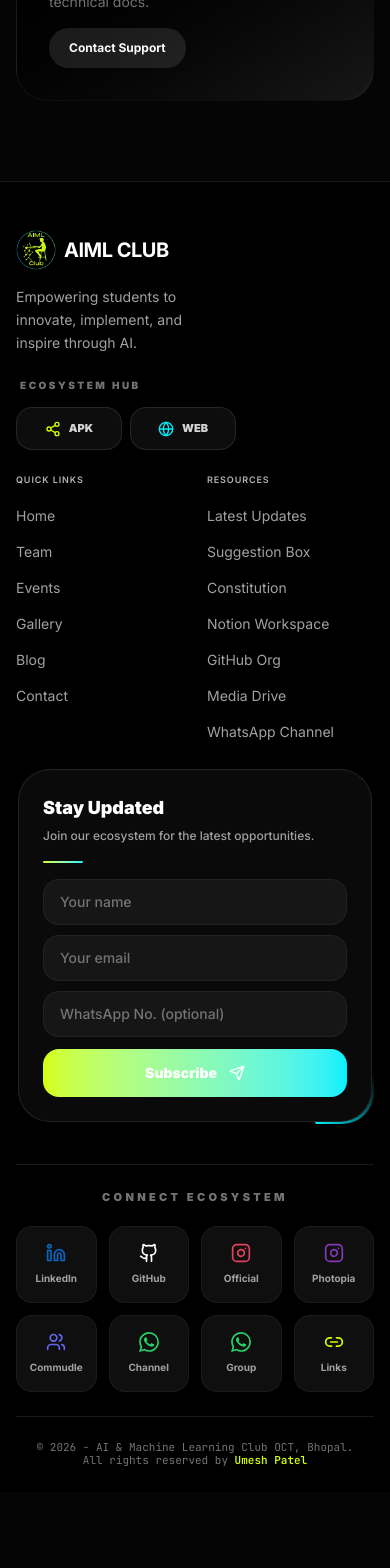
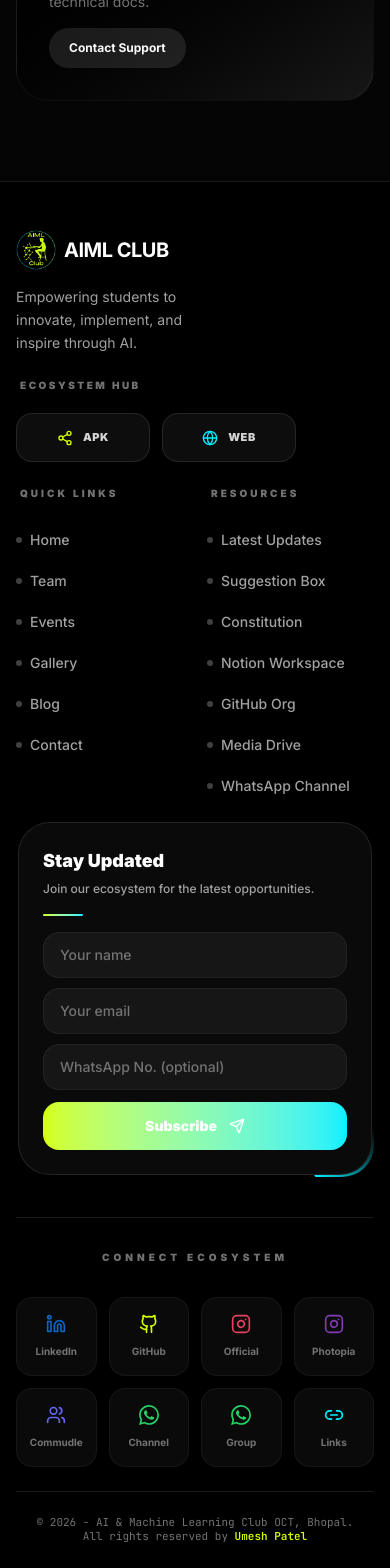
Before and after one commit to UmeshCode1/ai-ml-club, a Next.js app: page /download in a window 390 px wide. Shown: the part 1680-3248 px from the top of the page. Before the commit the page ends 3172 px from the top, so only its background shows below. Built offline with nearby package versions, Linux system fonts and the light colour scheme; no server answers.

Commit message:
feat: overhaul Footer and TeamSection UI/UX with cinematic effects and mobile optimizations

```diff
--- a/src/components/layout/footer.tsx
+++ b/src/components/layout/footer.tsx
@@ -9,6 +9,7 @@ import { WhatsAppIcon } from "@/components/icons/whatsapp-icon";
 import { createSubscription } from "@/lib/database";
 import { usePWAInstall } from "@/hooks/use-pwa-install";
 import { useShareApp } from "@/hooks/use-share-app";
+import { motion } from "framer-motion";
 
 export const Footer = () => {
     const [name, setName] = useState("");
@@ -79,34 +80,44 @@ export const Footer = () => {
                         </div>
 
                         {/* Distribution Actions Grouped Under Brand on Mobile/Desktop Column */}
-                        <div className="flex flex-col gap-3 max-w-[220px]">
-                            <h4 className="text-[10px] font-black uppercase tracking-[0.25em] text-neutral-400 dark:text-neutral-500 mb-0.5 px-1">Ecosystem Hub</h4>
-                            <div className="grid grid-cols-1 gap-2">
+                        <div className="flex flex-col gap-4 max-w-[280px]">
+                            <h4 className="text-[10px] font-black uppercase tracking-[0.25em] text-neutral-400 dark:text-neutral-500 mb-1 px-1">Ecosystem Hub</h4>
+                            <div className="grid grid-cols-1 gap-3">
                                 <InstallFooterItem />
-                                <div className="grid grid-cols-2 gap-2">
-                                    <button
+                                <div className="grid grid-cols-2 gap-3">
+                                    <motion.button
+                                        whileHover={{ scale: 1.02 }}
+                                        whileTap={{ scale: 0.98 }}
                                         onClick={() => share("apk")}
-                                        className="px-3 py-3 bg-neutral-100 dark:bg-white/5 border border-neutral-200 dark:border-white/10 rounded-2xl text-[11px] font-black text-neutral-800 dark:text-neutral-300 hover:text-[var(--neon-lime-text)] hover:border-[var(--neon-lime)]/50 transition-all flex items-center justify-center gap-2 group active:scale-95"
+                                        className="relative group overflow-hidden"
                                     >
-                                        <Share2 className="w-4 h-4 text-[var(--neon-lime-text)] group-hover:scale-110 transition-transform" />
-                                        <span>APK</span>
-                                    </button>
-                                    <button
+                                        <div className="absolute inset-0 bg-neutral-100 dark:bg-white/5 border border-neutral-200 dark:border-white/10 rounded-2xl transition-all group-hover:border-[var(--neon-lime)]/50 group-hover:bg-neutral-200 dark:group-hover:bg-white/10" />
+                                        <div className="relative p-4 flex items-center justify-center gap-2.5">
+                                            <Share2 className="w-4 h-4 text-[var(--neon-lime-text)] group-hover:rotate-12 transition-transform duration-300" />
+                                            <span className="text-[11px] font-black text-neutral-800 dark:text-neutral-300 tracking-wider">APK</span>
+                                        </div>
+                                    </motion.button>
+                                    <motion.button
+                                        whileHover={{ scale: 1.02 }}
+                                        whileTap={{ scale: 0.98 }}
                                         onClick={() => share("web")}
-                                        className="px-3 py-3 bg-neutral-100 dark:bg-white/5 border border-neutral-200 dark:border-white/10 rounded-2xl text-[11px] font-black text-neutral-800 dark:text-neutral-300 hover:text-[var(--neon-lime-text)] hover:border-[var(--neon-lime)]/50 transition-all flex items-center justify-center gap-2 group active:scale-95"
+                                        className="relative group overflow-hidden"
                                     >
-                                        <Globe className="w-4 h-4 text-[var(--electric-cyan-text)] group-hover:scale-110 transition-transform" />
-                                        <span>WEB</span>
-                                    </button>
+                                        <div className="absolute inset-0 bg-neutral-100 dark:bg-white/5 border border-neutral-200 dark:border-white/10 rounded-2xl transition-all group-hover:border-[var(--electric-cyan)]/50 group-hover:bg-neutral-200 dark:group-hover:bg-white/10" />
+                                        <div className="relative p-4 flex items-center justify-center gap-2.5">
+                                            <Globe className="w-4 h-4 text-[var(--electric-cyan-text)] group-hover:scale-110 transition-transform duration-300" />
+                                            <span className="text-[11px] font-black text-neutral-800 dark:text-neutral-300 tracking-wider">WEB</span>
+                                        </div>
+                                    </motion.button>
                                 </div>
                             </div>
                         </div>
                     </div>
 
-                    {/* Quick Links */}
+                    {/* Quick Links & Resources - Better spacing for mobile */}
                     <div className="col-span-1">
-                        <h3 className="font-semibold text-sm sm:text-base text-neutral-900 dark:text-white mb-4 sm:mb-6 uppercase tracking-widest text-[9px] opacity-70">Quick Links</h3>
-                        <ul className="space-y-3 sm:space-y-4">
+                        <h3 className="text-[10px] font-black uppercase tracking-[0.3em] text-neutral-400 dark:text-neutral-500 mb-6 px-1">Quick Links</h3>
+                        <ul className="space-y-4">
                             {[
                                 { name: "Home", href: "/" },
                                 { name: "Team", href: "/team" },
@@ -118,9 +129,10 @@ export const Footer = () => {
                                 <li key={link.name}>
                                     <Link
                                         href={link.href}
-                                        className="text-sm text-neutral-600 dark:text-neutral-400 hover:text-[var(--neon-lime-text)] transition-all hover:translate-x-1 inline-block"
+                                        className="text-sm font-medium text-neutral-600 dark:text-neutral-400 hover:text-[var(--neon-lime-text)] transition-colors hover:translate-x-1.5 inline-flex items-center gap-2 duration-300"
                                         prefetch={true}
                                     >
+                                        <div className="w-1.5 h-1.5 rounded-full bg-neutral-300 dark:bg-neutral-700 group-hover:bg-[var(--neon-lime)] transition-colors" />
                                         {link.name}
                                     </Link>
                                 </li>
@@ -128,16 +140,15 @@ export const Footer = () => {
                         </ul>
                     </div>
 
-                    {/* Resources */}
                     <div className="col-span-1">
-                        <h3 className="font-semibold text-sm sm:text-base text-neutral-900 dark:text-white mb-4 sm:mb-6 uppercase tracking-widest text-[9px] opacity-70">Resources</h3>
-                        <ul className="space-y-3 sm:space-y-4">
+                        <h3 className="text-[10px] font-black uppercase tracking-[0.3em] text-neutral-400 dark:text-neutral-500 mb-6 px-1">Resources</h3>
+                        <ul className="space-y-4">
                             {[
                                 { name: "Latest Updates", href: siteConfig.links.info, external: true },
                                 { name: "Suggestion Box", href: "/suggestions" },
                                 { name: "Constitution", href: "/constitution" },
                                 { name: "Notion Workspace", href: "https://aimlcluboct.notion.site/Home-d08e0983dce94b2f81ca1b5082771061", external: true },
-                                { name: "GitHub Org", href: "https://github.com/aimlcluboct", external: true },
+                                { name: "GitHub Org", href: siteConfig.links.github, external: true },
                                 { name: "Media Drive", href: siteConfig.links.drive, external: true },
                                 { name: "WhatsApp Channel", href: siteConfig.links.whatsappChannel, external: true },
                             ].map((link) => (
@@ -145,9 +156,10 @@ export const Footer = () => {
                                     <Link
                                         href={link.href}
                                         target={link.external ? "_blank" : undefined}
-                                        className="text-sm text-neutral-600 dark:text-neutral-400 hover:text-[var(--neon-lime-text)] transition-all hover:translate-x-1 inline-block"
+                                        className="text-sm font-medium text-neutral-600 dark:text-neutral-400 hover:text-[var(--neon-lime-text)] transition-colors hover:translate-x-1.5 inline-flex items-center gap-2 duration-300"
                                         prefetch={link.external ? false : true}
                                     >
+                                        <div className="w-1.5 h-1.5 rounded-full bg-neutral-300 dark:bg-neutral-700 group-hover:bg-[var(--neon-lime)] transition-colors" />
                                         {link.name}
                                     </Link>
                                 </li>
@@ -228,41 +240,32 @@ export const Footer = () => {
                 </div>
 
                 {/* Connect Grid - Social Links */}
-                <div className="mt-8 mb-6 pt-6 border-t border-neutral-200/50 dark:border-white/10">
-                    <p className="text-center text-[11px] font-black uppercase tracking-[0.3em] text-neutral-400 dark:text-neutral-500 mb-5 sm:mb-8">Connect Ecosystem</p>
-                    <div className="grid grid-cols-4 lg:grid-cols-8 gap-3 sm:gap-4 md:gap-5">
-                        <a href={siteConfig.links.linkedin} target="_blank" rel="noopener noreferrer" className="flex flex-col items-center justify-center gap-2 p-4 rounded-2xl bg-neutral-100 dark:bg-neutral-800/40 hover:bg-[var(--neon-lime)]/10 border border-neutral-200 dark:border-white/5 hover:border-[var(--neon-lime)]/50 transition-all group active:scale-95 shadow-sm">
-                            <Linkedin className="w-5 h-5 text-[#0A66C2] group-hover:scale-110 transition-transform" />
-                            <span className="text-[10px] sm:text-xs font-bold text-neutral-600 dark:text-neutral-400 group-hover:text-[var(--neon-lime-text)]">LinkedIn</span>
-                        </a>
-                        <a href={siteConfig.links.github} target="_blank" rel="noopener noreferrer" className="flex flex-col items-center justify-center gap-2 p-4 rounded-2xl bg-neutral-100 dark:bg-neutral-800/40 hover:bg-[var(--neon-lime)]/10 border border-neutral-200 dark:border-white/5 hover:border-[var(--neon-lime)]/50 transition-all group active:scale-95 shadow-sm">
-                            <Github className="w-5 h-5 text-neutral-900 dark:text-white group-hover:scale-110 transition-transform" />
-                            <span className="text-[10px] sm:text-xs font-bold text-neutral-600 dark:text-neutral-400 group-hover:text-[var(--neon-lime-text)]">GitHub</span>
-                        </a>
-                        <a href={siteConfig.links.instagram} target="_blank" rel="noopener noreferrer" className="flex flex-col items-center justify-center gap-2 p-4 rounded-2xl bg-neutral-100 dark:bg-neutral-800/40 hover:bg-[var(--neon-lime)]/10 border border-neutral-200 dark:border-white/5 hover:border-[var(--neon-lime)]/50 transition-all group active:scale-95 shadow-sm">
-                            <Instagram className="w-5 h-5 text-[#E4405F] group-hover:scale-110 transition-transform" />
-                            <span className="text-[10px] sm:text-xs font-bold text-neutral-600 dark:text-neutral-400 group-hover:text-[var(--neon-lime-text)]">Official</span>
-                        </a>
-                        <a href={siteConfig.links.instagramPhotopia} target="_blank" rel="noopener noreferrer" className="flex flex-col items-center justify-center gap-2 p-4 rounded-2xl bg-neutral-100 dark:bg-neutral-800/40 hover:bg-[var(--neon-lime)]/10 border border-neutral-200 dark:border-white/5 hover:border-[var(--neon-lime)]/50 transition-all group active:scale-95 shadow-sm">
-                            <Instagram className="w-5 h-5 text-[#833AB4] group-hover:scale-110 transition-transform" />
-                            <span className="text-[10px] sm:text-xs font-bold text-neutral-600 dark:text-neutral-400 group-hover:text-[var(--neon-lime-text)]">Photopia</span>
-                        </a>
-                        <a href={siteConfig.links.commudle} target="_blank" rel="noopener noreferrer" className="flex flex-col items-center justify-center gap-2 p-4 rounded-2xl bg-neutral-100 dark:bg-neutral-800/40 hover:bg-[var(--neon-lime)]/10 border border-neutral-200 dark:border-white/5 hover:border-[var(--neon-lime)]/50 transition-all group active:scale-95 shadow-sm">
-                            <Users className="w-5 h-5 text-[#6366F1] group-hover:scale-110 transition-transform" />
-                            <span className="text-[10px] sm:text-xs font-bold text-neutral-600 dark:text-neutral-400 group-hover:text-[var(--neon-lime-text)]">Commudle</span>
-                        </a>
-                        <a href={siteConfig.links.whatsappChannel} target="_blank" rel="noopener noreferrer" className="flex flex-col items-center justify-center gap-2 p-4 rounded-2xl bg-neutral-100 dark:bg-neutral-800/40 hover:bg-[var(--neon-lime)]/10 border border-neutral-200 dark:border-white/5 hover:border-[var(--neon-lime)]/50 transition-all group active:scale-95 shadow-sm">
-                            <WhatsAppIcon className="w-5 h-5 group-hover:scale-110 transition-transform" />
-                            <span className="text-[10px] sm:text-xs font-bold text-neutral-600 dark:text-neutral-400 group-hover:text-[var(--neon-lime-text)]">Channel</span>
-                        </a>
-                        <a href={siteConfig.links.whatsappGroup} target="_blank" rel="noopener noreferrer" className="flex flex-col items-center justify-center gap-2 p-4 rounded-2xl bg-neutral-100 dark:bg-neutral-800/40 hover:bg-[var(--neon-lime)]/10 border border-neutral-200 dark:border-white/5 hover:border-[var(--neon-lime)]/50 transition-all group active:scale-95 shadow-sm">
-                            <WhatsAppIcon className="w-5 h-5 group-hover:scale-110 transition-transform" />
-                            <span className="text-[10px] sm:text-xs font-bold text-neutral-600 dark:text-neutral-400 group-hover:text-[var(--neon-lime-text)]">Group</span>
-                        </a>
-                        <a href={siteConfig.links.social} target="_blank" rel="noopener noreferrer" className="flex flex-col items-center justify-center gap-2 p-4 rounded-2xl bg-neutral-100 dark:bg-neutral-800/40 hover:bg-[var(--neon-lime)]/10 border border-neutral-200 dark:border-white/5 hover:border-[var(--neon-lime)]/50 transition-all group active:scale-95 shadow-sm">
-                            <Link2 className="w-5 h-5 text-[var(--neon-lime)] group-hover:scale-110 transition-transform" />
-                            <span className="text-[10px] sm:text-xs font-bold text-neutral-600 dark:text-neutral-400 group-hover:text-[var(--neon-lime-text)]">Links</span>
-                        </a>
+                <div className="mt-8 mb-6 pt-8 border-t border-neutral-200/50 dark:border-white/10">
+                    <p className="text-center text-[10px] font-black uppercase tracking-[0.4em] text-neutral-500 dark:text-neutral-500 mb-8">Connect Ecosystem</p>
+                    <div className="grid grid-cols-4 lg:grid-cols-8 gap-3 sm:gap-4">
+                        {[
+                            { name: "LinkedIn", icon: Linkedin, color: "#0A66C2", href: siteConfig.links.linkedin },
+                            { name: "GitHub", icon: Github, color: "var(--neon-lime-text)", href: siteConfig.links.github, isAccent: true },
+                            { name: "Official", icon: Instagram, color: "#E4405F", href: siteConfig.links.instagram },
+                            { name: "Photopia", icon: Instagram, color: "#833AB4", href: siteConfig.links.instagramPhotopia },
+                            { name: "Commudle", icon: Users, color: "#6366F1", href: siteConfig.links.commudle },
+                            { name: "Channel", icon: WhatsAppIcon, color: "#25D366", href: siteConfig.links.whatsappChannel },
+                            { name: "Group", icon: WhatsAppIcon, color: "#25D366", href: siteConfig.links.whatsappGroup },
+                            { name: "Links", icon: Link2, color: "var(--electric-cyan-text)", href: siteConfig.links.social },
+                        ].map((social) => (
+                            <motion.a
+                                key={social.name}
+                                whileHover={{ y: -5, scale: 1.05 }}
+                                whileTap={{ scale: 0.95 }}
+                                href={social.href}
+                                target="_blank"
+                                rel="noopener noreferrer"
+                                className="flex flex-col items-center justify-center gap-2.5 p-4 rounded-2xl bg-neutral-100/80 dark:bg-white/[0.03] border border-neutral-200/50 dark:border-white/[0.05] hover:border-[var(--neon-lime)]/30 transition-all group backdrop-blur-md shadow-sm"
+                            >
+                                <social.icon className="w-5 h-5 transition-transform duration-300 group-hover:scale-110" style={{ color: social.color }} />
+                                <span className="text-[10px] font-bold text-neutral-600 dark:text-neutral-500 group-hover:text-neutral-900 dark:group-hover:text-white transition-colors">{social.name}</span>
+                            </motion.a>
+                        ))}
                     </div>
                 </div>
 
@@ -298,10 +301,12 @@ function InstallFooterItem() {
     const [isIOS, setIsIOS] = useState(false);
 
     useEffect(() => {
-        // Safe check for browser environment
+        const checkIOS = () => {
             if (typeof window !== "undefined") {
                 setIsIOS(/iPad|iPhone|iPod/.test(navigator.userAgent));
             }
+        };
+        checkIOS();
     }, []);
 
     if (isInstalled) return null;
@@ -312,12 +317,21 @@ function InstallFooterItem() {
     if (!isInstallable && !isIOS) return null;
 
     return (
+        <motion.div
+            whileHover={{ scale: 1.02 }}
+            whileTap={{ scale: 0.98 }}
+            className="w-full"
+        >
             <Link
                 href="/download"
-            className="w-full flex items-center justify-center gap-3 px-4 py-3 bg-neutral-100 dark:bg-white/5 border border-neutral-200 dark:border-white/10 rounded-2xl text-[11px] font-black text-neutral-800 dark:text-neutral-300 hover:text-[var(--neon-lime-text)] hover:border-[var(--neon-lime)]/50 transition-all group active:scale-95"
+                className="relative group overflow-hidden block w-full"
             >
-            <Smartphone className="w-4 h-4 group-hover:scale-110 transition-transform" />
-            <span>Install App</span>
+                <div className="absolute inset-0 bg-gradient-to-r from-[var(--neon-lime)]/20 to-[var(--electric-cyan)]/20 dark:from-[var(--neon-lime)]/10 dark:to-[var(--electric-cyan)]/10 border border-neutral-200 dark:border-white/10 rounded-2xl transition-all group-hover:border-[var(--neon-lime)]/50" />
+                <div className="relative p-3.5 flex items-center justify-center gap-3">
+                    <Smartphone className="w-4 h-4 text-[var(--neon-lime-text)] group-hover:scale-110 transition-transform duration-300" />
+                    <span className="text-[11px] font-black text-neutral-800 dark:text-neutral-200 tracking-wider">INSTALL APP</span>
+                </div>
             </Link>
+        </motion.div>
     );
 }
--- a/src/config/site.ts
+++ b/src/config/site.ts
@@ -120,6 +120,7 @@ export const siteConfig = {
         drive: "https://drive.google.com/drive/folders/155hvNMdI83jLOUUZs4U7WaivtRdFsqb4?usp=sharing",
         apk: "https://fra.cloud.appwrite.io/v1/storage/buckets/apps/files/aiml-club.apk/download?project=696f6e31002241c92438",
         aab: "https://fra.cloud.appwrite.io/v1/storage/buckets/apps/files/aiml-club.aab/download?project=696f6e31002241c92438",
+        notion: "https://aimlcluboct.notion.site/Home-d08e0983dce94b2f81ca1b5082771061",
 
         // Contact
         email: "aimlcluboct@gmail.com",
```
Also changed, not shown: src/components/home/team-section.tsx (+33 -14 lines). Lines whose indentation alone changed are shown as unchanged.
